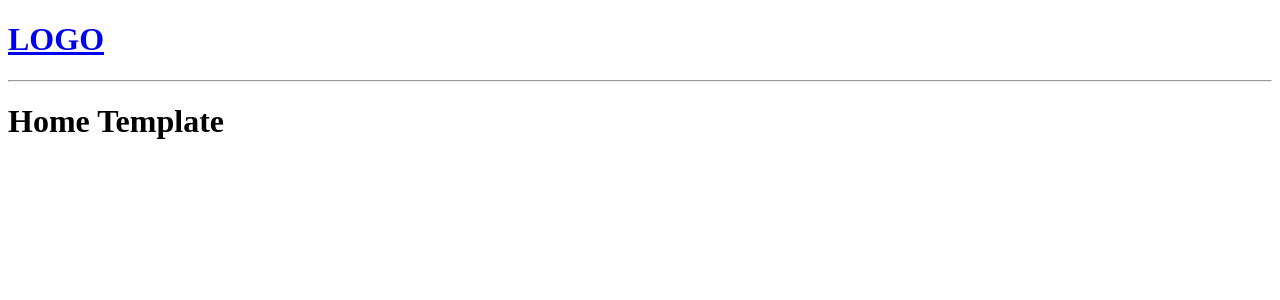
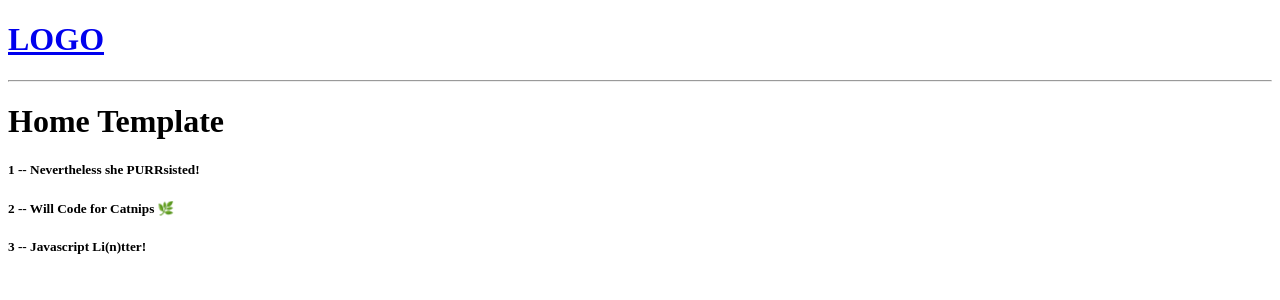
Before and after one commit to steffincodes/catswhocode, a Django app: page / in a window 1280 px wide. Shown: the top 300 px of the page. Run offline with Django 4.2, Linux system fonts and the light colour scheme.

Commit message:
🔨 Looped through static data from main template

```diff
--- a/base/views.py
+++ b/base/views.py
@@ -1,12 +1,20 @@
 from django.shortcuts import render
-# from django.http import HttpResponse
 
 # Create your views here.
 
+catRooms = [
+    {'id': 1, 'name': 'Nevertheless she PURRsisted!'},
+    {'id': 2, 'name': 'Will Code for Catnips 🌿'},
+    {'id': 3, 'name': 'Javascript Li(n)tter!'},
+]
+
+
 def home(request):
-    # return HttpResponse('Home Page')
-    return render(request, 'home.html')
+    context = {
+        'catRooms':catRooms
+    }
+    return render(request, 'home.html',context)
+
 
 def catRoom(request):
-    # return HttpResponse('Cat Room')
     return render(request, 'catRoom.html')
--- a/templates/home.html
+++ b/templates/home.html
@@ -1,4 +1,13 @@
 {% extends 'main.html' %}
 {% block content %}
 <h1>Home Template</h1>
+<div>
+    <div>
+        {% for catRoom in catRooms%}
+        <div>
+            <h5>{{catRoom.id}} -- {{catRoom.name}}</h5>
+        </div>
+        {% endfor %}
+    </div>
+</div>
 {% endblock %}
```
